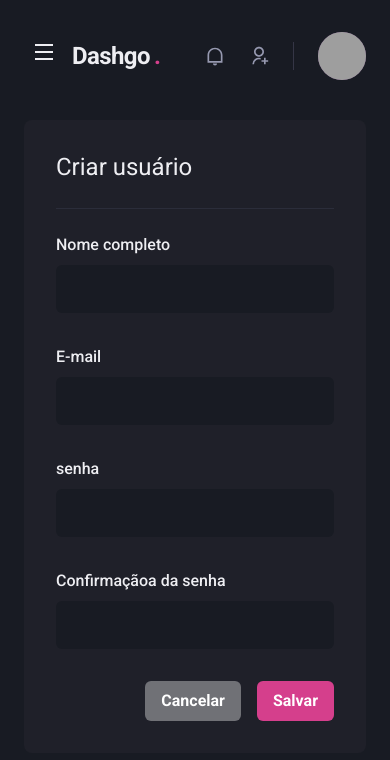
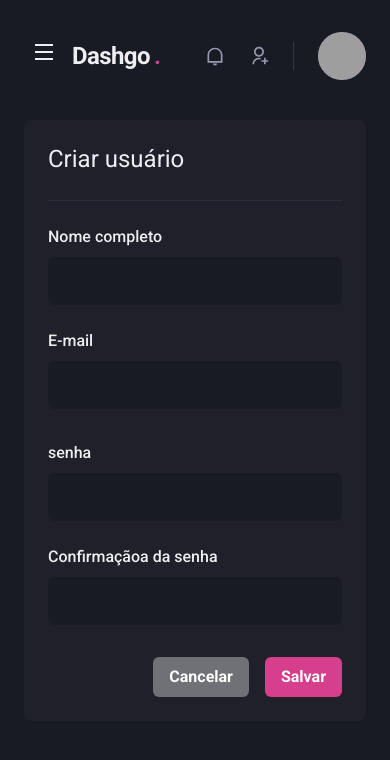
Before and after one commit to Bluniz/dashgo, a Next.js app: page /users/create in a window 390 px wide. Shown: the top 760 px of the page. Built offline with nearby package versions, Linux system fonts and the light colour scheme; grey boxes are pictures that could not be loaded.

Commit message:
Adjust create user Page with responsivity

```diff
--- a/src/pages/users/create.tsx
+++ b/src/pages/users/create.tsx
@@ -20,19 +20,19 @@
       <Flex width="100%" my="6" maxWidth={1480} marginX="auto" px="6">
         <SideBar />
 
-        <Box flex="1" borderRadius={8} bg="gray.800" p="8">
+        <Box flex="1" borderRadius={8} bg="gray.800" p={["6", "8"]}>
           <Heading size="lg" fontWeight="normal">
             Criar usuário
           </Heading>
           <Divider my="6" borderColor="gray.700" />
 
           <VStack spacing="8">
-            <SimpleGrid minChildWidth="240px" spacing="8" w="100%">
+            <SimpleGrid minChildWidth="240px" spacing={["6", "8"]} w="100%">
               <Input name="name" label="Nome completo" />
               <Input type="email" name="email" label="E-mail" />
             </SimpleGrid>
 
-            <SimpleGrid minChildWidth="240px" spacing="8" w="100%">
+            <SimpleGrid minChildWidth="240px" spacing={["6", "8"]} w="100%">
               <Input type="password" name="password" label="senha" />
               <Input
                 type="password"
```
